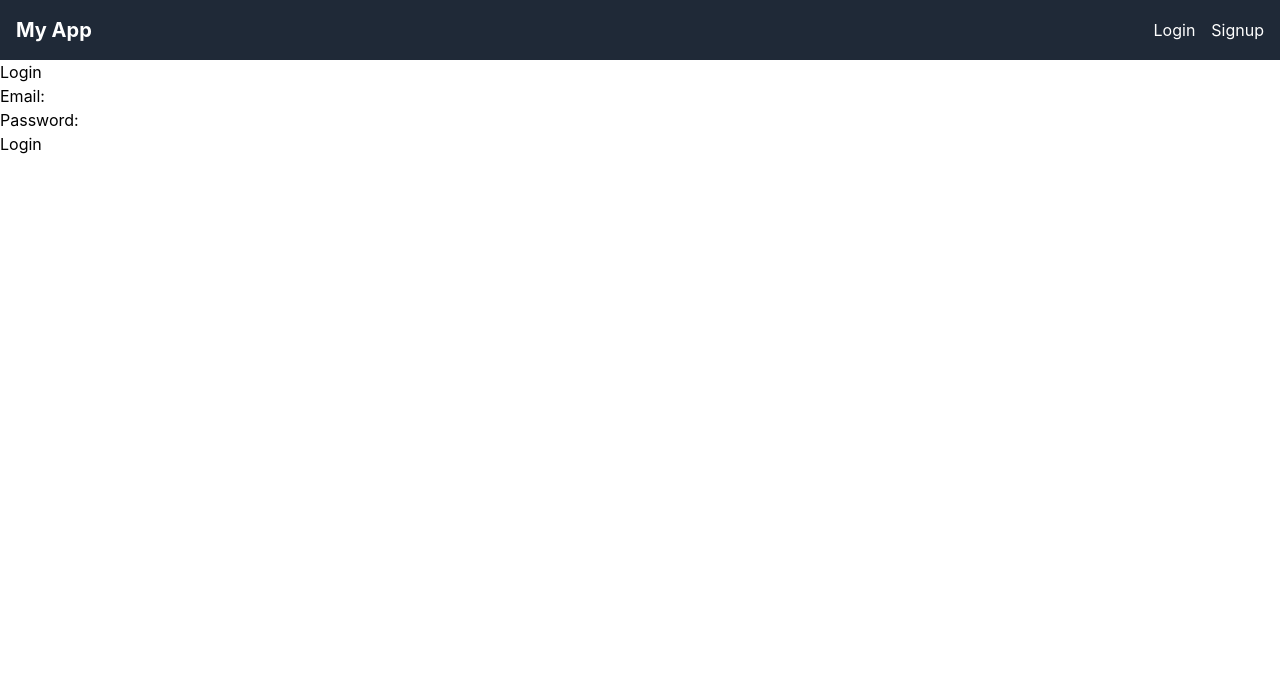
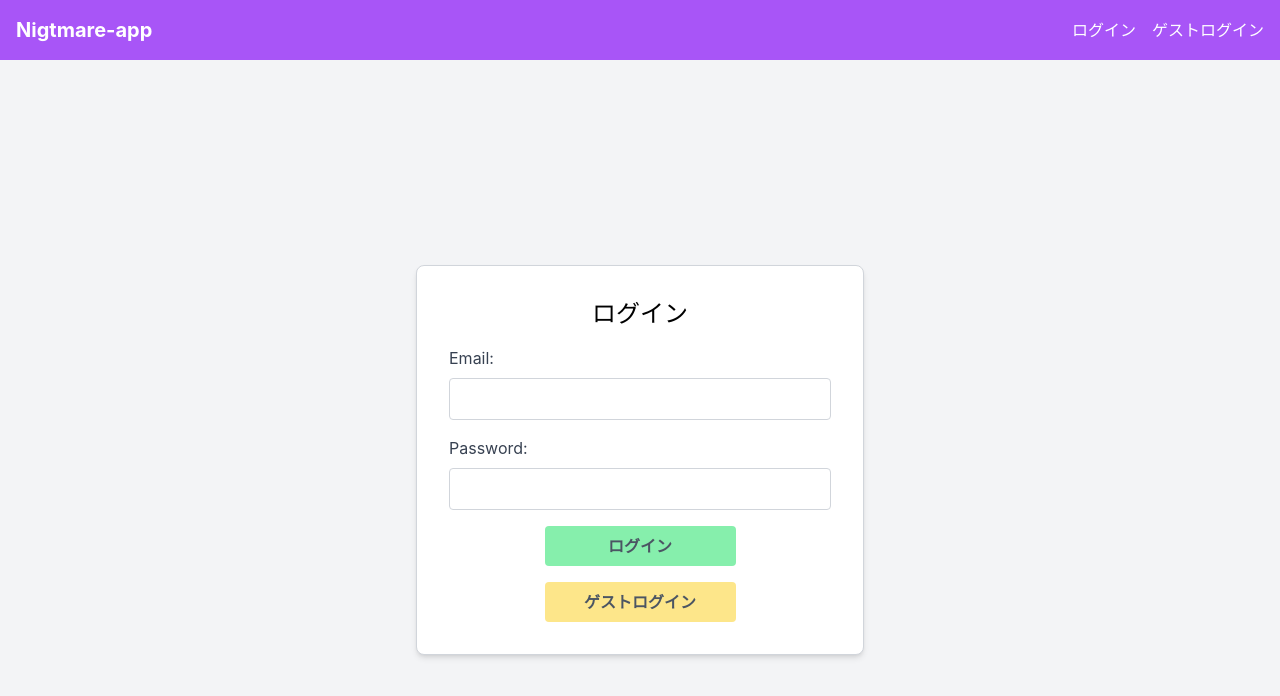
Before and after one commit to tokaisagami/nightmare-app-frontend, a React (Create React App) app: page /login in a window 1280 px wide. Shown: the top 696 px of the page. Built offline with nearby package versions, Linux system fonts and the light colour scheme.

Commit message:
update:CSS適用

```diff
--- a/src/components/Header/Header.tsx
+++ b/src/components/Header/Header.tsx
@@ -8,8 +8,8 @@ const Header = () => {
   const dispatch = useDispatch();
 
   return (
-    <header className="bg-gray-800 text-white p-4 flex justify-between items-center">
-      <h1 className="text-xl font-bold">My App</h1>
+    <header className="bg-purple-500 text-white p-4 flex justify-between items-center">
+      <h1 className="text-xl font-bold">Nigtmare-app</h1>
       {isLoggedIn ? (
         <nav>
           <ul className="flex space-x-4">
@@ -20,8 +20,8 @@ const Header = () => {
       ) : (
         <nav>
           <ul className="flex space-x-4">
-            <li><a className="hover:text-gray-400" href="/login">Login</a></li>
-            <li><a className="hover:text-gray-400" href="/signup">Signup</a></li>
+            <li><a className="hover:text-gray-400" href="/login">ログイン</a></li>
+            <li><a className="hover:text-gray-400" href="/signup">ゲストログイン</a></li>
           </ul>
         </nav>
       )}
--- a/src/components/Login/LoginPage.tsx
+++ b/src/components/Login/LoginPage.tsx
@@ -1,4 +1,3 @@
-// src/components/Login/LoginPage.tsx
 import React, { useState, FormEvent } from 'react';
 import { useDispatch } from 'react-redux';
 import { login } from '../../store/slices/authSlice';
@@ -31,20 +30,61 @@ const LoginPage = () => {
     }
   };
 
+  const handleGuestLogin = async () => {
+    try {
+      const response = await fetch(`${process.env.REACT_APP_API_URL}/api/v1/guest_login`, {
+        method: 'POST',
+        headers: {
+          'Content-Type': 'application/json',
+        },
+      });
+      const data = await response.json();
+      if (response.ok) {
+        console.log('Guest login successful:', data);
+        dispatch(login());  // ログイン状態を更新
+      } else {
+        console.error('Guest login failed:', data);
+      }
+    } catch (error) {
+      console.error('Error:', error);
+    }
+  };
+
   return (
-    <div>
-      <h1>Login</h1>
-      <form onSubmit={handleSubmit}>
-        <div>
-          <label>Email:</label>
-          <input type="email" value={email} onChange={(e) => setEmail(e.target.value)} required />
-        </div>
-        <div>
-          <label>Password:</label>
-          <input type="password" value={password} onChange={(e) => setPassword(e.target.value)} required />
-        </div>
-        <button type="submit">Login</button>
-      </form>
+    <div className="flex justify-center items-center min-h-screen bg-gray-100">
+      <div className="bg-white p-8 rounded-lg shadow-md border border-gray-300 w-full max-w-md">
+        <h1 className="text-2xl mb-4 text-center">ログイン</h1>
+        <form onSubmit={handleSubmit}>
+          <div className="mb-4">
+            <label className="block text-gray-700 mb-2">Email:</label>
+            <input
+              type="email"
+              value={email}
+              onChange={(e) => setEmail(e.target.value)}
+              required
+              className="w-full p-2 border border-gray-300 rounded"
+            />
+          </div>
+          <div className="mb-4">
+            <label className="block text-gray-700 mb-2">Password:</label>
+            <input
+              type="password"
+              value={password}
+              onChange={(e) => setPassword(e.target.value)}
+              required
+              className="w-full p-2 border border-gray-300 rounded"
+            />
+          </div>
+          <div className="flex flex-col space-y-4 items-center">
+            <button type="submit" className="w-2/4 bg-green-300 hover:bg-emerald-500 text-gray-600 hover:text-white font-bold py-2 px-4 rounded">
+              ログイン
+            </button>
+            <button type="button" onClick={handleGuestLogin} className="w-2/4 bg-amber-200 hover:bg-yellow-400 text-gray-600 font-bold py-2 px-4 rounded">
+              ゲストログイン
+            </button>
+          </div>
+        </form>
+      </div>
     </div>
   );
 };
```
